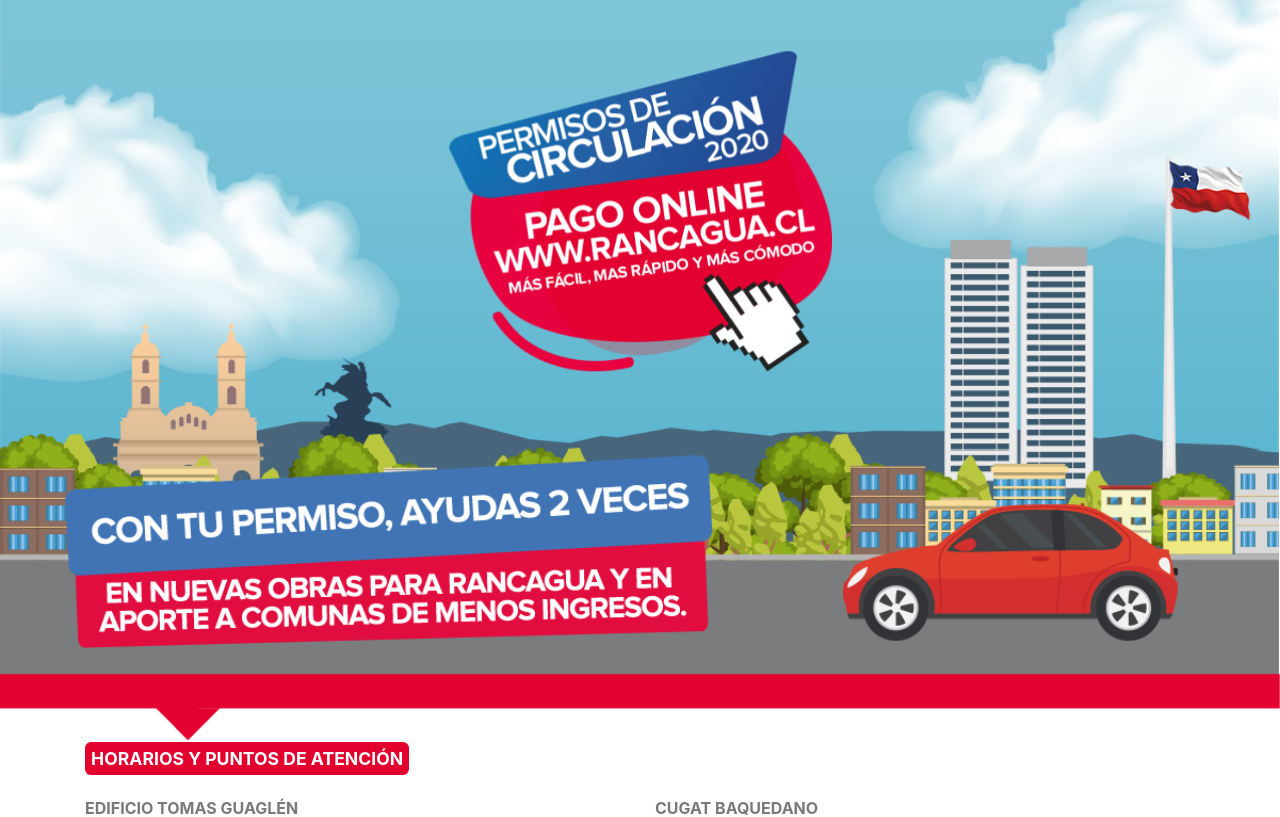
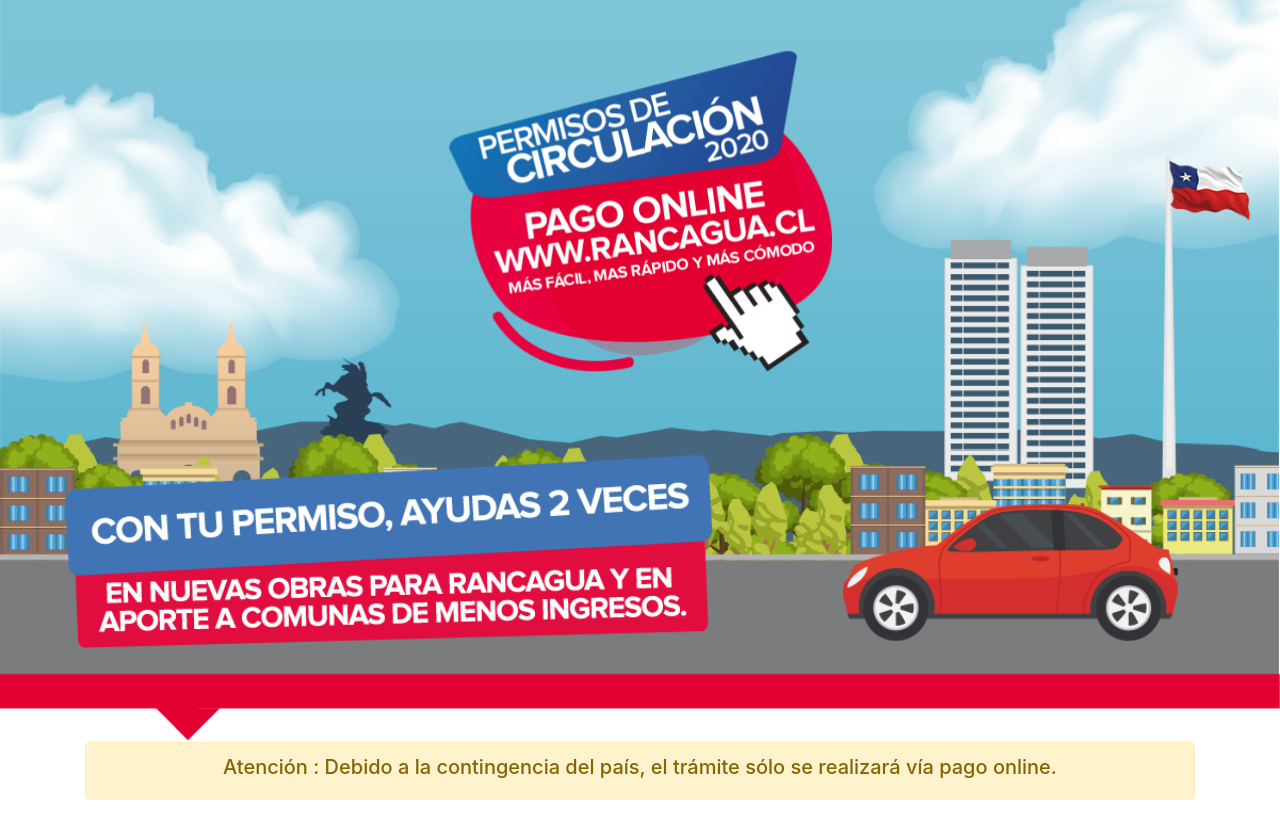
Before and after one commit to RancaguaInnova/permiso-circulacion-landing, a React (Create React App) app: page / in a window 1280 px wide. Shown: the top 817 px of the page. Built offline with nearby package versions, Linux system fonts and the light colour scheme.

Commit message:
se quita horarios y se agrega msj de pago online

```diff
--- a/src/pages/Home/index.tsx
+++ b/src/pages/Home/index.tsx
@@ -9,8 +9,12 @@
 const Home: React.FC = () => {
     return (
         <div className='container Home'>
-            <Hours />
-            <Documents />
+            <div className="alert alert-warning" role="alert">
+            <h5>Atención : Debido a la contingencia del país, el trámite sólo se realizará vía pago online.</h5>
+</div>
+
+
+           <Documents />
             <RenewButton />
             {isMobile && <img className='img-fluid' alt='' src='/assets/images/pay_info.png' />}
         </div>
```
Also changed, not shown: 1 other file (tests, documents, lock files or other folders).
